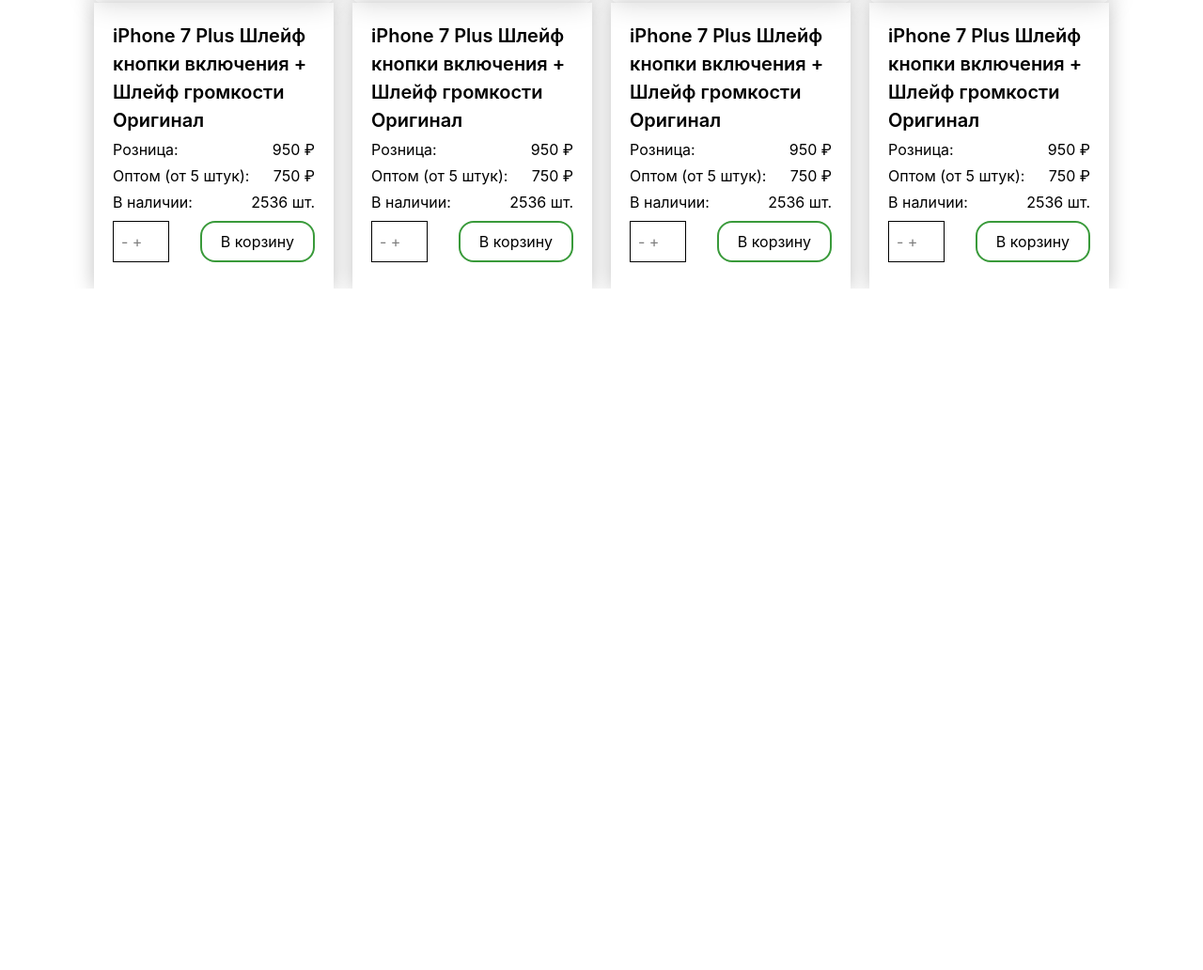
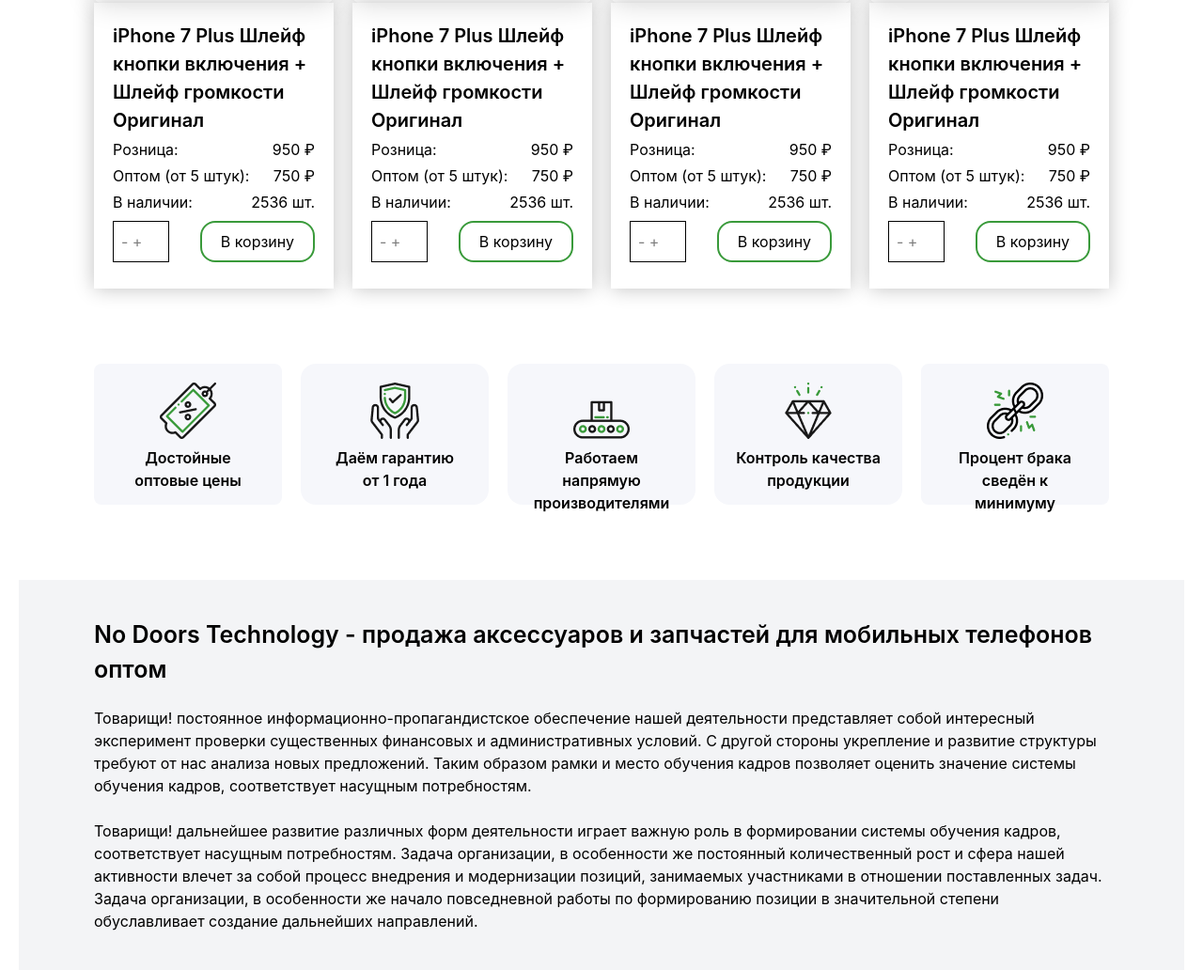
Before and after one commit to MB-git-creator/home-workk, a website: page src/muhammad.html in a window 1280 px wide. Shown: the part 2903-3935 px from the top of the page at 94% size. Before the commit the page ends 3210 px from the top, so only its background shows below. Drawn offline with nearby package versions, Linux system fonts and the light colour scheme; files that its build step writes are made by us from their sources.

Commit message:
muhammad No Doors Technology - продажа аксессуаров и запчастей для мобильных телефонов оптом

```diff
--- a/src/muhammad.html
+++ b/src/muhammad.html
@@ -249,7 +249,8 @@
                     <button class="text-white px-2 py-1  bg-red-700 rounded-2xl">Популярное</button>
                 </div>
                 <div style="box-shadow: 0px 0px 20px rgb(193, 193, 193);" class="p-5 ">
-                        <h1 class="font-semibold text-[20px]">iPhone 7 Plus Шлейф кнопки включения + Шлейф громкости Оригинал</h1>
+                    <h1 class="font-semibold text-[20px]">iPhone 7 Plus Шлейф кнопки включения + Шлейф громкости
+                        Оригинал</h1>
                     <div class="flex justify-between my-1">
                         <h1 class="">Розница:</h1>
                         <h1 class="">950 ₽</h1>
@@ -284,7 +285,8 @@
                     </div>
                 </div>
                 <div style="box-shadow: 0px 0px 20px rgb(193, 193, 193);" class="p-5 ">
-                        <h1 class="font-semibold text-[20px]">iPhone 7 Plus Шлейф кнопки включения + Шлейф громкости Оригинал</h1>
+                    <h1 class="font-semibold text-[20px]">iPhone 7 Plus Шлейф кнопки включения + Шлейф громкости
+                        Оригинал</h1>
                     <div class="flex justify-between my-1">
                         <h1 class="">Розница:</h1>
                         <h1 class="">950 ₽</h1>
@@ -319,7 +321,8 @@
                     </div>
                 </div>
                 <div style="box-shadow: 0px 0px 20px rgb(193, 193, 193);" class="p-5 ">
-                        <h1 class="font-semibold text-[20px]">iPhone 7 Plus Шлейф кнопки включения + Шлейф громкости Оригинал</h1>
+                    <h1 class="font-semibold text-[20px]">iPhone 7 Plus Шлейф кнопки включения + Шлейф громкости
+                        Оригинал</h1>
                     <div class="flex justify-between my-1">
                         <h1 class="">Розница:</h1>
                         <h1 class="">950 ₽</h1>
@@ -354,7 +357,8 @@
                     </div>
                 </div>
                 <div style="box-shadow: 0px 0px 20px rgb(193, 193, 193);" class="p-5 ">
-                        <h1 class="font-semibold text-[20px]">iPhone 7 Plus Шлейф кнопки включения + Шлейф громкости Оригинал</h1>
+                    <h1 class="font-semibold text-[20px]">iPhone 7 Plus Шлейф кнопки включения + Шлейф громкости
+                        Оригинал</h1>
                     <div class="flex justify-between my-1">
                         <h1 class="">Розница:</h1>
                         <h1 class="">950 ₽</h1>
@@ -374,8 +378,48 @@
                     </div>
                 </div>
             </div>
+        </section>
+        <section class="grid lg:grid-cols-5 grid-cols-2 grid-rows-[150px] gap-5 my-20 lg:px-20">
+            <div class="p-5 bg-[#F6F7FB] h-auto rounded-lg">
+                <img src="./muhammad.img/discount (2) 1 (1).png" alt="" class="mx-auto">
+                <h1 class="text-center font-semibold mt-2">Достойные</h1>
+                <h1 class="text-center font-semibold">оптовые цены</h1>
+            </div>
+            <div class="p-5 bg-[#F6F7FB] h-auto  rounded-2xl">
+                <img src="./muhammad.img/safe 1.png" alt="" class="mx-auto">
+                <h1 class="text-center font-semibold mt-2">Даём гарантию</h1>
+                <h1 class="text-center font-semibold">от 1 года</h1>
+            </div>
+            <div class="p-5 bg-[#F6F7FB] h-auto rounded-2xl">
+                <img src="./muhammad.img/factory 1.png" alt="" class="mx-auto">
+                <h1 class="text-center font-semibold mt-2">Работаем напрямую</h1>
+                <h1 class="text-center font-semibold">производителями</h1>
+            </div>
+            <div class="p-5 bg-[#F6F7FB] h-auto rounded-2xl">
+                <img src="./muhammad.img/quality (1) 1.png" alt="" class="mx-auto">
+                <h1 class="text-center font-semibold mt-2">Контроль качества</h1>
+                <h1 class="text-center font-semibold">продукции</h1>
+            </div>
+            <div class="p-5  bg-[#F6F7FB] h-auto rounded-lg">
+                <img src="./muhammad.img/broken-.png" alt="" class="mx-auto">
+                <h1 class="text-center font-semibold mt-2">Процент брака</h1>
+                <h1 class="text-center font-semibold">сведён к минимуму</h1>
+            </div>
+        </section>
+        <section class="bg-gray-100 lg:px-20 px-5  py-10">
+            <h1 class="font-semibold lg:text-[25px] text-[25px] mb-5">No Doors Technology - продажа аксессуаров и запчастей для мобильных телефонов оптом</h1>
+            <p class="">Товарищи! постоянное информационно-пропагандистское обеспечение нашей деятельности представляет
+                собой интересный эксперимент проверки существенных финансовых и административных условий. С другой
+                стороны укрепление и развитие структуры требуют от нас анализа новых предложений. Таким образом рамки и
+                место обучения кадров позволяет оценить значение системы обучения кадров, соответствует насущным
+                потребностям. <br class="hidden lg:block"><br class="hidden lg:block">
 
-
+                Товарищи! дальнейшее развитие различных форм деятельности играет важную роль в формировании системы
+                обучения кадров, соответствует насущным потребностям. Задача организации, в особенности же постоянный
+                количественный рост и сфера нашей активности влечет за собой процесс внедрения и модернизации позиций,
+                занимаемых участниками в отношении поставленных задач. Задача организации, в особенности же начало
+                повседневной работы по формированию позиции в значительной степени обуславливает создание дальнейших
+                направлений.</p>
         </section>
 
 
```
Also changed, not shown: src/muhammad.img/broken-.png (added), src/muhammad.img/discount (2) 1 (1).png (added), src/muhammad.img/factory 1.png (added), src/muhammad.img/quality (1) 1.png (added), src/muhammad.img/safe 1.png (added). Lines whose indentation alone changed are shown as unchanged.
